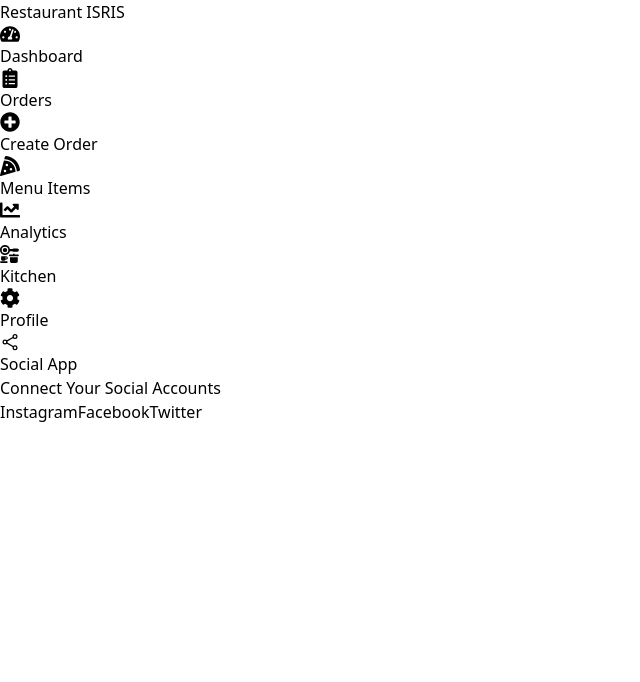
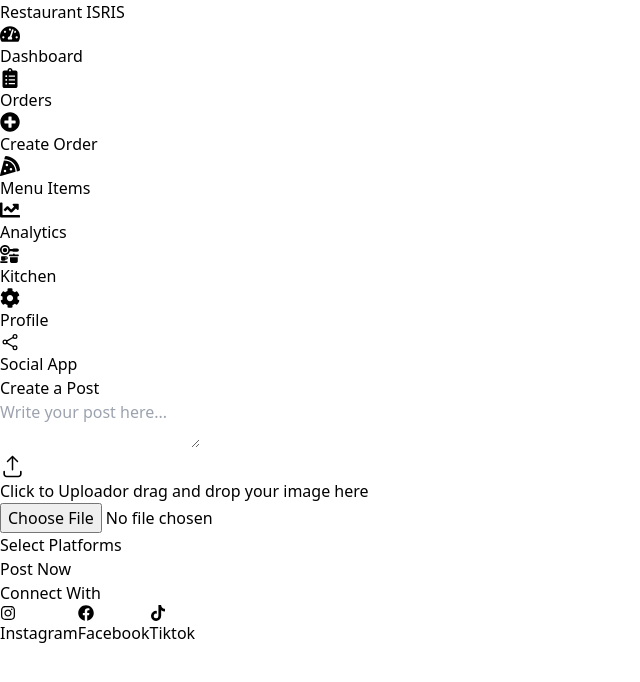
Before and after one commit to Ahsan7714/POS-system, a React (Vite) app: page /social in a window 1280 px wide. Shown: the top 682 px of the page, without its empty margins (0-640 px from the left). Built offline with nearby package versions, Linux system fonts and the light colour scheme.

Commit message:
socialMedia.jsx update

```diff
--- a/src/Pages/AdminDashboard/Orders/Orders.jsx
+++ b/src/Pages/AdminDashboard/Orders/Orders.jsx
@@ -35,9 +35,9 @@ function Orders() {
   const platformLogos = {
     Deliveroo: '🍴',
     JustEat: '🍔',
-    Lyft: '🚙',
+    // Lyft: '🚙',
     UberEats: '🍕',
-    BiteHub: "🍳",
+    // BiteHub: "🍳",
   };
 
   // State to store the active filters
--- a/src/Pages/AdminDashboard/social/SocialMedia.jsx
+++ b/src/Pages/AdminDashboard/social/SocialMedia.jsx
@@ -2,16 +2,22 @@ import React, { useState } from "react";
 import AdminSidebar from "../../../Components/AdminSidebar/AdminSidebar";
 import { IoRestaurantOutline } from "react-icons/io5";
 import { RxUpload } from "react-icons/rx";
+import { FaFacebook, FaInstagram, FaTiktok } from "react-icons/fa";
 
 const SocialMedia = () => {
   const [connectedAccounts, setConnectedAccounts] = useState({
     instagram: false,
     facebook: false,
-    twitter: false,
+    tiktok: false,
   });
   const [popup, setPopup] = useState(null);
   const [text, setText] = useState("");
   const [image, setImage] = useState(null);
+  const [selectedPlatforms, setSelectedPlatforms] = useState({
+    instagram: false,
+    facebook: false,
+    tiktok: false,
+  });
   const handleLogin = (platform) => {
     setConnectedAccounts((prev) => ({ ...prev, [platform]: true }));
     setPopup(null);
@@ -31,41 +37,33 @@ const SocialMedia = () => {
 
     file.readAsDataURL(e.target.files[0]);
   };
+  const handlePlatformSelection = (platform) => {
+    setSelectedPlatforms((prev) => ({
+      ...prev,
+      [platform]: !prev[platform],
+    }));
+  };
+
+  const handlePost = () => {
+    const isAnyPlatformSelected = Object.values(selectedPlatforms).includes(true);
+
+    if (!isAnyPlatformSelected) {
+      alert("Kindly select at least one platform to post.");
+      return;
+    }
+
+    console.log("Post submitted:", text, image, selectedPlatforms);
+    setText("");
+    setImage(null);
+    setSelectedPlatforms({ instagram: false, facebook: false, tiktok: false });
+  };
+
 
   return (
     <div className="flex font-outfit bg-gray-100 min-h-screen">
       <AdminSidebar />
-      <div className="lg:ml-[23%] lg:w-[77%] pr-10 flex flex-col items-center  mt-10">
-        <div className="flex flex-col items-center">
-          <h1 className="text-2xl font-bold mb-6">
-            Connect Your Social Accounts
-          </h1>
-          <div className="flex gap-4">
-            {["instagram", "facebook", "twitter"].map((platform) => (
-              <button
-                key={platform}
-                className={`px-6 py-2 text-white rounded-lg transition duration-300 ${
-                  connectedAccounts[platform]
-                    ? "bg-gray-400 cursor-not-allowed"
-                    : platform === "instagram"
-                    ? "bg-pink-500 hover:bg-pink-600"
-                    : platform === "facebook"
-                    ? "bg-blue-600 hover:bg-blue-700"
-                    : "bg-blue-400 hover:bg-blue-500"
-                }`}
-                onClick={() =>
-                  !connectedAccounts[platform] && setPopup(platform)
-                }
-                disabled={connectedAccounts[platform]}
-              >
-                {platform.charAt(0).toUpperCase() + platform.slice(1)}
-              </button>
-            ))}
-          </div>
-        </div>
-
-        {Object.values(connectedAccounts).includes(true) && (
-          <div className="mt-8 mb-8 w-full max-w-xl bg-white p-6 rounded-lg shadow-lg">
+      <div className="lg:ml-[23%] lg:w-[77%] pr-10 flex flex-col items-center mt-4 ">
+      <div className="mt-8 mb-8 w-full max-w-xl bg-white p-6 rounded-lg shadow-lg ">
             <h2 className="text-lg font-semibold mb-2">Create a Post</h2>
             <textarea
               value={text}
@@ -90,7 +88,7 @@ const SocialMedia = () => {
                 />
               ) : (
                 <>
-                  <RxUpload size={40} className="text-green-500 mb-3" />
+                  <RxUpload size={25} className="text-green-500 mb-3" />
                   <p className="text-gray-600 font-semibold text-center">
                     <span className="block text-lg text-green-600">
                       Click to Upload
@@ -112,25 +110,64 @@ const SocialMedia = () => {
             </div>
             <div className="mt-4">
               <h3 className="text-md font-medium">Select Platforms</h3>
-              {["instagram", "facebook", "twitter"].map(
+              {["instagram", "facebook", "tiktok"].map(
                 (platform) =>
                   connectedAccounts[platform] && (
                     <label
                       key={platform}
                       className="flex items-center gap-2 mt-2"
                     >
-                      <input type="checkbox" />
+                      <input type="checkbox"
+                        checked={selectedPlatforms[platform]}
+                        onChange={() => handlePlatformSelection(platform)}
+                      />
                       {platform.charAt(0).toUpperCase() + platform.slice(1)}
                     </label>
                   )
               )}
             </div>
 
-            <button className="mt-4 w-full py-2 bg-green-500 text-white font-semibold rounded-lg hover:bg-green-700 transition duration-300">
+            <button
+            onClick={handlePost}
+             className="mt-4 w-full py-2 bg-green-500 text-white font-semibold rounded-lg hover:bg-green-700 transition duration-300">
               Post Now
             </button>
+
+            <div className="flex flex-col items-center">
+          <h1 className="text-xl font-bold mb-6 mt-6">
+            Connect With
+          </h1>
+          <div className="flex gap-4">
+            {["instagram", "facebook", "tiktok"].map((platform) => (
+              <button
+                key={platform}
+                className={`px-6 py-2 text-white rounded-lg transition duration-300 ${
+                  connectedAccounts[platform]
+                    ? "bg-gray-400 cursor-not-allowed"
+                    : platform === "instagram"
+                    ? "bg-pink-500 hover:bg-pink-600"
+                    : platform === "facebook"
+                    ? "bg-blue-600 hover:bg-blue-700"
+                    : "bg-black hover:bg-black/80"
+                }`}
+                onClick={() =>
+                  !connectedAccounts[platform] && setPopup(platform)
+                }
+                disabled={connectedAccounts[platform]}
+              >
+                <div className="flex justify-center items-center gap-2">
+                {platform === "instagram" && <FaInstagram className="text-white" />}
+                {platform === "facebook" && <FaFacebook className="text-white" />}
+                {platform === "tiktok" && <FaTiktok className="text-white" />}
+                {platform.charAt(0).toUpperCase() + platform.slice(1)}
+                </div>
+              </button>
+            ))}
           </div>
-        )}
+        </div>
+
+
+          </div>
       </div>
 
       {popup && (
--- a/src/data/kitchen.js
+++ b/src/data/kitchen.js
@@ -6,25 +6,25 @@ export const kitchOrder = [
       status: "Ready",
     },
     {
-      platform: "DoorDash",
+      platform: "Deliveroo",
       orderItem: "Vegan Salad",
       orderType: "Delivery",
       status: "Pending",
     },
     {
-      platform: "GrubHub",
+      platform: "Deliveroo",
       orderItem: "Pepperoni Pizza",
       orderType: "Dine-In",
       status: "Ready",
     },
     {
-      platform: "Zomato",
+      platform: "JustEat",
       orderItem: "Sushi Platter",
       orderType: "Pickup",
       status: "Pending",
     },
     {
-      platform: "Postmates",
+      platform: "UberEats",
       orderItem: "Pasta Alfredo",
       orderType: "Takeaway",
       status: "Ready",
--- a/src/data/orderData.js
+++ b/src/data/orderData.js
@@ -51,24 +51,24 @@ export const orderData = [
     ],
     OrderType: "Delivery",
   },
-  {
-    Platform: "BiteHub",
-    OrderId: "BHB123",
-    Customer: "Nashit",
-    Contact: "+44 3276543222",
-    Date: "2024-07-15",
-    Time: "12:30 PM",
-    Amount: 870,
-    Status: "Confirmed",
-    deliveryAddress: "234, Main Street, London",
-    PaymentMethod: "Online",
-    OrderItems: [
-      { item: "Cheese Burger", quantity: 1, price: 5 },
-      { item: "Crispy Fries", quantity: 2, price: 3 },
-      { item: "Soda", quantity: 1, price: 1.5 },
-    ],
-    OrderType: "Dine-In",
-  },
+  // {
+  //   Platform: "BiteHub",
+  //   OrderId: "BHB123",
+  //   Customer: "Nashit",
+  //   Contact: "+44 3276543222",
+  //   Date: "2024-07-15",
+  //   Time: "12:30 PM",
+  //   Amount: 870,
+  //   Status: "Confirmed",
+  //   deliveryAddress: "234, Main Street, London",
+  //   PaymentMethod: "Online",
+  //   OrderItems: [
+  //     { item: "Cheese Burger", quantity: 1, price: 5 },
+  //     { item: "Crispy Fries", quantity: 2, price: 3 },
+  //     { item: "Soda", quantity: 1, price: 1.5 },
+  //   ],
+  //   OrderType: "Dine-In",
+  // },
   {
     Platform: "UberEats",
     OrderId: "UBE124",
@@ -138,23 +138,23 @@ export const orderData = [
   //   ],
   //   OrderType: "Delivery",
   // },
-  {
-    Platform: "BiteHub",
-    OrderId: "BHB124",
-    Customer: "Sarah",
-    Contact: "+44 3276543234",
-    Date: "2024-07-15",
-    Time: "12:30 PM",
-    Amount: 900,
-    Status: "Cancelled",
-    deliveryAddress: "789, Main Street, London",
-    PaymentMethod: "Cash",
-    OrderItems: [
-      { item: "Cheese Burger", quantity: 2, price: 5 },
-      { item: "Fries", quantity: 1, price: 2 },
-    ],
-    OrderType: "Dine-In",
-  },
+  // {
+  //   Platform: "BiteHub",
+  //   OrderId: "BHB124",
+  //   Customer: "Sarah",
+  //   Contact: "+44 3276543234",
+  //   Date: "2024-07-15",
+  //   Time: "12:30 PM",
+  //   Amount: 900,
+  //   Status: "Cancelled",
+  //   deliveryAddress: "789, Main Street, London",
+  //   PaymentMethod: "Cash",
+  //   OrderItems: [
+  //     { item: "Cheese Burger", quantity: 2, price: 5 },
+  //     { item: "Fries", quantity: 1, price: 2 },
+  //   ],
+  //   OrderType: "Dine-In",
+  // },
   {
     Platform: "UberEats",
     OrderId: "UBE125",
```
